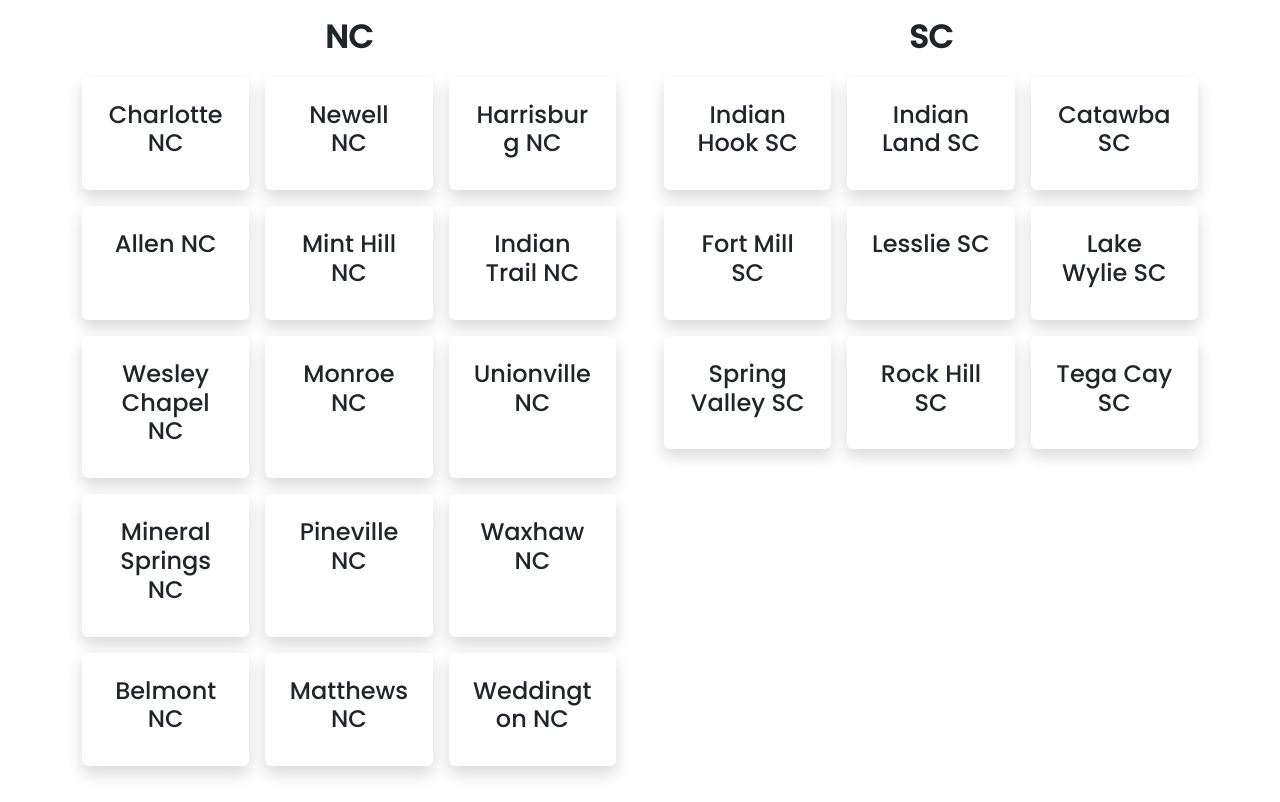
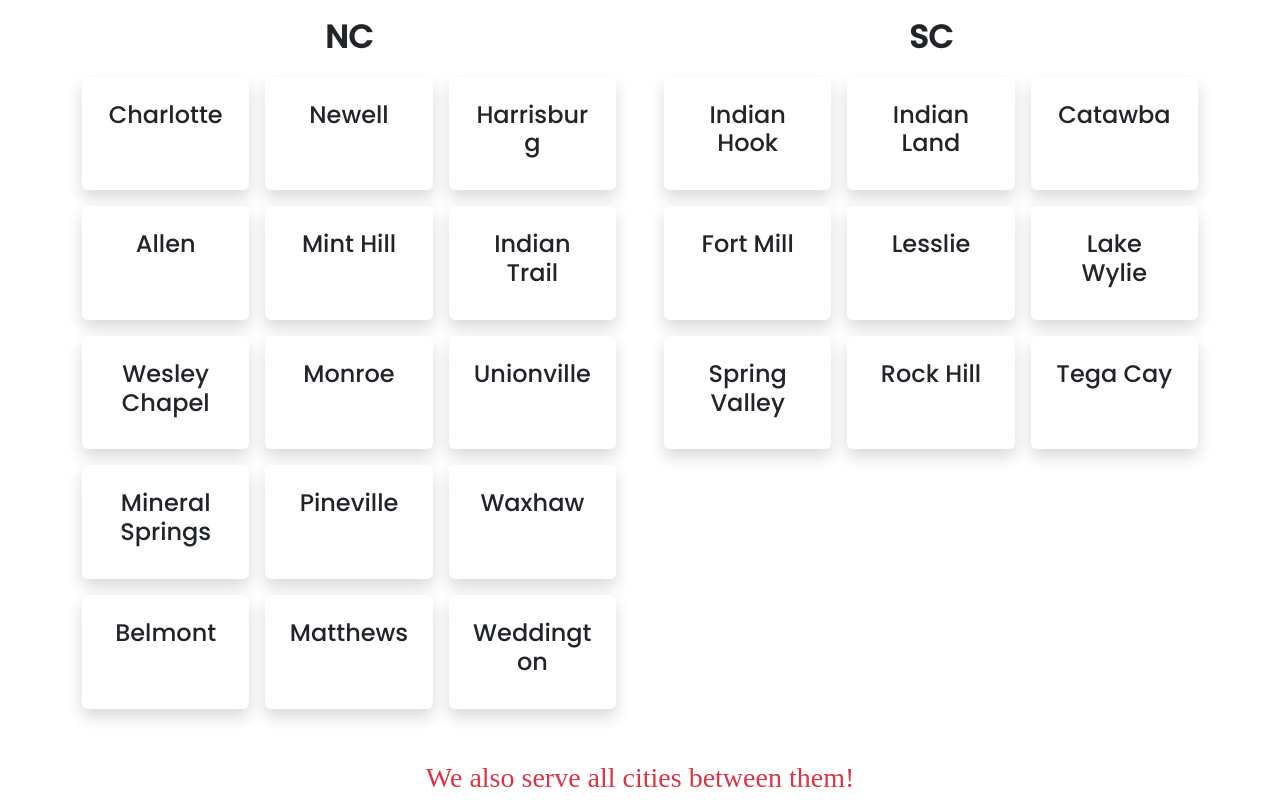
Before and after one commit to MaximkaLomakin/EK-Global-LLC, a plain HTML site: page index.html in a window 1280 px wide. Shown: the part 3827-4629 px from the top of the page. Drawn offline with Linux system fonts and the light colour scheme; a web font is replaced by a local one.

Commit message:
Whithout NC and SC

```diff
--- a/index.html
+++ b/index.html
@@ -290,105 +290,105 @@
                         <div class="col hover-card">
                             <div class="card border-0 shadow p-2 bg-white rounded h-100">
                                 <div class="card-body">
-                                    <h4 class="text-center f-bold">Charlotte NC</h5>
+                                    <h4 class="text-center f-bold">Charlotte  </h5>
                                 </div>
                             </div>
                         </div>
                         <div class="col hover-card">
                             <div class="card border-0 shadow p-2 bg-white rounded h-100">
                                 <div class="card-body">
-                                    <h4 class="text-center f-bold">Newell NC</h5>
+                                    <h4 class="text-center f-bold">Newell  </h5>
                                 </div>
                             </div>
                         </div>
                         <div class="col hover-card">
                             <div class="card border-0 shadow p-2 bg-white rounded h-100">
                                 <div class="card-body ">
-                                    <h4 class="text-center f-bold">Harrisburg NC</h5>
+                                    <h4 class="text-center f-bold">Harrisburg  </h5>
                                 </div>
                             </div>
                         </div>
                         <div class="col hover-card">
                             <div class="card border-0 shadow p-2 bg-white rounded h-100">
                                 <div class="card-body ">
-                                    <h4 class="text-center f-bold">Allen NC</h5>
+                                    <h4 class="text-center f-bold">Allen  </h5>
                                 </div>
                             </div>
                         </div>
                         <div class="col hover-card">
                             <div class="card border-0 shadow p-2 bg-white rounded h-100">
                                 <div class="card-body">
-                                    <h4 class="text-center f-bold">Mint Hill NC</h5>
+                                    <h4 class="text-center f-bold">Mint Hill  </h5>
                                 </div>
                             </div>
                         </div>
                         <div class="col hover-card">
                             <div class="card border-0 shadow p-2 bg-white rounded h-100">
                                 <div class="card-body ">
-                                    <h4 class="text-center f-bold">Indian Trail NC</h5>
+                                    <h4 class="text-center f-bold">Indian Trail  </h5>
                                 </div>
                             </div>
                         </div>
                         <div class="col hover-card">
                             <div class="card border-0 shadow p-2 bg-white rounded h-100">
                                 <div class="card-body ">
-                                    <h4 class="text-center f-bold">Wesley Chapel NC</h5>
+                                    <h4 class="text-center f-bold">Wesley Chapel  </h5>
                                 </div>
                             </div>
                         </div>
                         <div class="col hover-card">
                             <div class="card border-0 shadow p-2 bg-white rounded h-100">
                                 <div class="card-body ">
-                                    <h4 class="text-center f-bold">Monroe NC</h5>
+                                    <h4 class="text-center f-bold">Monroe  </h5>
                                 </div>
                             </div>
                         </div>
                         <div class="col hover-card">
                             <div class="card border-0 shadow p-2 bg-white rounded h-100">
                                 <div class="card-body ">
-                                    <h4 class="text-center f-bold">Unionville NC</h5>
+                                    <h4 class="text-center f-bold">Unionville  </h5>
                                 </div>
                             </div>
                         </div>
                         <div class="col hover-card">
                             <div class="card border-0 shadow p-2 bg-white rounded h-100">
                                 <div class="card-body ">
-                                    <h4 class="text-center f-bold">Mineral Springs NC</h5>
+                                    <h4 class="text-center f-bold">Mineral Springs  </h5>
                                 </div>
                             </div>
                         </div>
                         <div class="col hover-card">
                             <div class="card border-0 shadow p-2 bg-white rounded h-100">
                                 <div class="card-body ">
-                                    <h4 class="text-center f-bold">Pineville NC</h5>
+                                    <h4 class="text-center f-bold">Pineville  </h5>
                                 </div>
                             </div>
                         </div>
                         <div class="col hover-card">
                             <div class="card border-0 shadow p-2 bg-white rounded h-100">
                                 <div class="card-body ">
-                                    <h4 class="text-center f-bold">Waxhaw NC</h5>
+                                    <h4 class="text-center f-bold">Waxhaw  </h5>
                                 </div>
                             </div>
                         </div>
                         <div class="col hover-card">
                             <div class="card border-0 shadow p-2 bg-white rounded h-100">
                                 <div class="card-body ">
-                                    <h4 class="text-center f-bold">Belmont NC</h5>
+                                    <h4 class="text-center f-bold">Belmont  </h5>
                                 </div>
                             </div>
                         </div>
                         <div class="col hover-card">
                             <div class="card border-0 shadow p-2 bg-white rounded h-100">
                                 <div class="card-body ">
-                                    <h4 class="text-center f-bold">Matthews NC</h5>
+                                    <h4 class="text-center f-bold">Matthews  </h5>
                                 </div>
                             </div>
                         </div>
                         <div class="col hover-card">
                             <div class="card border-0 shadow p-2 bg-white rounded h-100">
                                 <div class="card-body ">
-                                    <h4 class="text-center f-bold">Weddington NC</h5>
+                                    <h4 class="text-center f-bold">Weddington  </h5>
                                 </div>
                             </div>
                         </div>
@@ -400,49 +400,49 @@
                         <div class="col hover-card">
                             <div class="card border-0 shadow p-2 bg-white rounded h-100">
                                 <div class="card-body ">
-                                    <h4 class="text-center f-bold">Indian Hook SC</h5>
+                                    <h4 class="text-center f-bold">Indian Hook </h5>
                                 </div>
                             </div>
                         </div>
                         <div class="col hover-card">
                             <div class="card border-0 shadow p-2 bg-white rounded h-100">
                                 <div class="card-body ">
-                                    <h4 class="text-center f-bold">Indian Land SC</h5>
+                                    <h4 class="text-center f-bold">Indian Land </h5>
                                 </div>
                             </div>
                         </div>
                         <div class="col hover-card">
                             <div class="card border-0 shadow p-2 bg-white rounded h-100">
                                 <div class="card-body ">
-                                    <h4 class="text-center f-bold">Catawba SC</h5>
+                                    <h4 class="text-center f-bold">Catawba </h5>
                                 </div>
                             </div>
                         </div>
                         <div class="col hover-card">
                             <div class="card border-0 shadow p-2 bg-white rounded h-100">
                                 <div class="card-body ">
-                                    <h4 class="text-center f-bold">Fort Mill SC</h5>
+                                    <h4 class="text-center f-bold">Fort Mill </h5>
                                 </div>
                             </div>
                         </div>
                         <div class="col hover-card">
                             <div class="card border-0 shadow p-2 bg-white rounded h-100">
                                 <div class="card-body ">
-                                    <h4 class="text-center f-bold">Lesslie SC</h5>
+                                    <h4 class="text-center f-bold">Lesslie </h5>
                                 </div>
                             </div>
                         </div>
                         <div class="col hover-card">
                             <div class="card border-0 shadow p-2 bg-white rounded h-100">
                                 <div class="card-body ">
-                                    <h4 class="text-center f-bold">Lake Wylie SC</h5>
+                                    <h4 class="text-center f-bold">Lake Wylie </h5>
                                 </div>
                             </div>
                         </div>
                         <div class="col hover-card">
                             <div class="card border-0 shadow p-2 bg-white rounded h-100">
                                 <div class="card-body ">
-                                    <h4 class="text-center f-bold">Spring Valley SC</h5>
+                                    <h4 class="text-center f-bold">Spring Valley </h5>
                                 </div>
                             </div>
                         </div>
@@ -450,14 +450,14 @@
                         <div class="col hover-card">
                             <div class="card border-0 shadow p-2 bg-white rounded h-100 ">
                                 <div class="card-body">
-                                    <h4 class="text-center f-bold">Rock Hill SC</h5>
+                                    <h4 class="text-center f-bold">Rock Hill </h5>
                                 </div>
                             </div>
                         </div>
                         <div class="col hover-card">
                             <div class="card border-0 shadow p-2 bg-white rounded h-100">
                                 <div class="card-body">
-                                    <h4 class="text-center f-bold">Tega Cay SC</h5>
+                                    <h4 class="text-center f-bold">Tega Cay </h5>
                                 </div>
                             </div>
                         </div>
```
